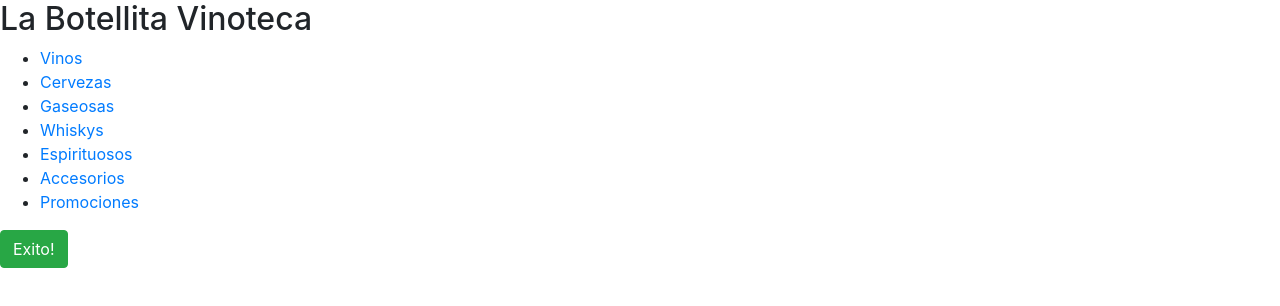
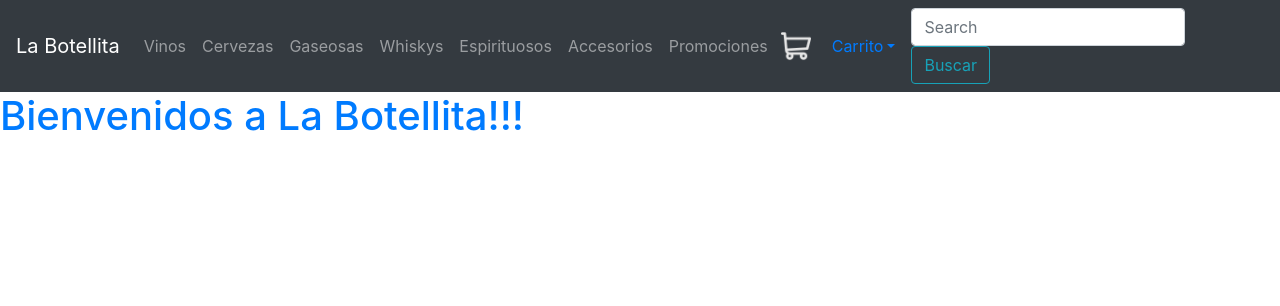
Before and after one commit to renzoromeri/Proyecto_React_JS, a React (Create React App) app: page / in a window 1280 px wide. Shown: the top 306 px of the page. Built offline with nearby package versions, Linux system fonts and the light colour scheme.

Commit message:
subo desafio clase 4

```diff
--- a/src/App.jsx
+++ b/src/App.jsx
@@ -1,13 +1,16 @@
 import './App.css';
 import 'bootstrap/dist/css/bootstrap.min.css';
 import NavbarComponent from './components/navbar';
+import ItemListContainer from './containers/ItemListContainer';
 
 const App = () => {
   return (
     <>
     <NavbarComponent />
 
-    <button className="btn btn-primary btn-success">Exito!</button>
+    <ItemListContainer text={'Bienvenidos a La Botellita!!!'}/>
+
+    {/* <button className="btn btn-primary btn-success">Exito!</button> */}
 
     </>
   );
--- /dev/null
+++ b/src/components/cartwidget/cartwidget.css
@@ -0,0 +1,5 @@
+.carrito{
+    height: 40px;
+    width: 40px;
+    padding: 5px;
+}
--- /dev/null
+++ b/src/components/cartwidget/index.jsx
@@ -0,0 +1,15 @@
+import carrito from './carrito.png';
+import './cartwidget.css';
+
+const CartWidget = () => {
+
+
+    return (
+    <>
+    <img src={carrito} className="carrito" alt="carrito" />
+
+    </>
+  );
+};
+
+export default CartWidget;
--- a/src/components/navbar/index.jsx
+++ b/src/components/navbar/index.jsx
@@ -1,41 +1,46 @@
- import 'bootstrap/dist/css/bootstrap.min.css';
+import "bootstrap/dist/css/bootstrap.min.css";
+import {Navbar,Nav,Form,FormControl,Button,NavDropdown} from "react-bootstrap";
+import Card from "react-bootstrap/Card";
+import CartWidget from '../cartwidget';
+
 
 const NavbarComponent = () => {
   return (
     <>
+      <Navbar bg="dark" variant="dark">
+        <Navbar.Brand href="#home">La Botellita</Navbar.Brand>
+        <Nav className="mr-auto">
+          <Nav.Link href="#home">Vinos</Nav.Link>
+          <Nav.Link href="#features">Cervezas</Nav.Link>
+          <Nav.Link href="#pricing">Gaseosas</Nav.Link>
+          <Nav.Link href="#pricing">Whiskys</Nav.Link>
+          <Nav.Link href="#pricing">Espirituosos</Nav.Link>
+          <Nav.Link href="#pricing">Accesorios</Nav.Link>
+          <Nav.Link href="#pricing">Promociones</Nav.Link>
+        </Nav>
+        <Nav.Item className="mr-auto">
+        <CartWidget></CartWidget>
+        </Nav.Item>
+        <NavDropdown title="Carrito" id="nav-dropdown">
+            <Card style={{ width: "18rem" }}>
+              {/* <Card.Img variant="top" src="holder.js/100px180" /> */}
+              <Card.Body>
+                <Card.Title>Productos Seleccionados</Card.Title>
+                <Card.Text>
+                  Estos productos has elegidos para comprar.
+                </Card.Text>
+                <Button variant="primary">Ver</Button>
+              </Card.Body>
+            </Card>
+        </NavDropdown>
 
-        <nav>
-            <h2>La Botellita Vinoteca</h2>
-            <section>
-                <div>
-                    <ul>
-                        <li>
-                            <a href="/#">Vinos</a>
-                        </li>
-                        <li>
-                            <a href="/#">Cervezas</a>
-                        </li>
-                        <li>
-                            <a href="/#">Gaseosas</a>
-                        </li>
-                        <li>
-                            <a href="/#">Whiskys</a>
-                        </li>
-                        <li>
-                            <a href="/#">Espirituosos</a>
-                        </li>
-                        <li>
-                            <a href="/#">Accesorios</a>
-                        </li>
-                        <li>
-                            <a href="/#">Promociones</a>
-                        </li>
-                    </ul>
-                </div>
-            </section>
-        </nav>
+        <Form inline>
+          <FormControl type="text" placeholder="Search" className="mr-sm-2" />
+          <Button variant="outline-info">Buscar</Button>
+        </Form>
+      </Navbar>
     </>
   );
-}
+};
 
 export default NavbarComponent;
--- /dev/null
+++ b/src/containers/ItemListContainer.jsx
@@ -0,0 +1,8 @@
+
+const ItemListContainer = ({text}) => {
+    return (
+        <a href="/#" className= "h1"> {text}</a>
+    )
+}
+
+export default ItemListContainer;
```
Also changed, not shown: src/components/cartwidget/carrito.png (added), 1 other file (tests, documents, lock files or other folders).
